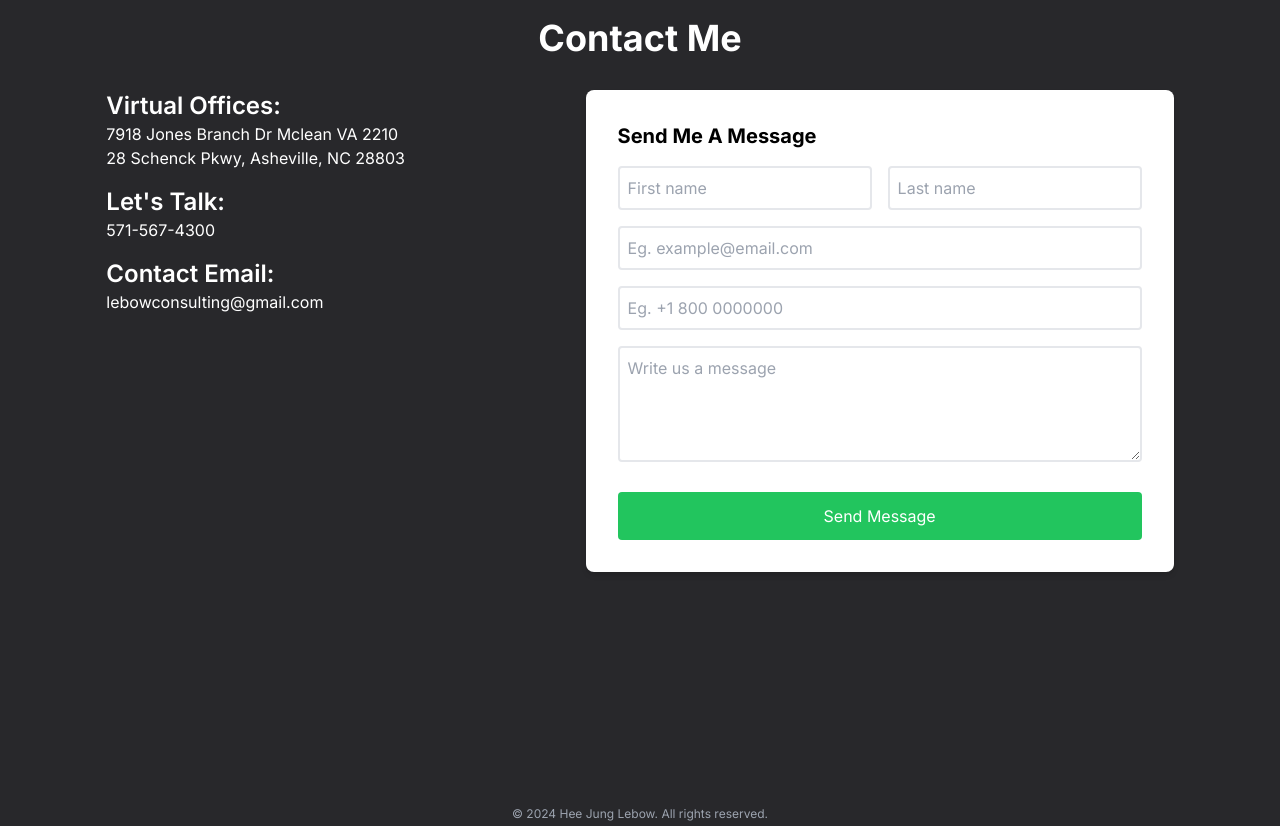
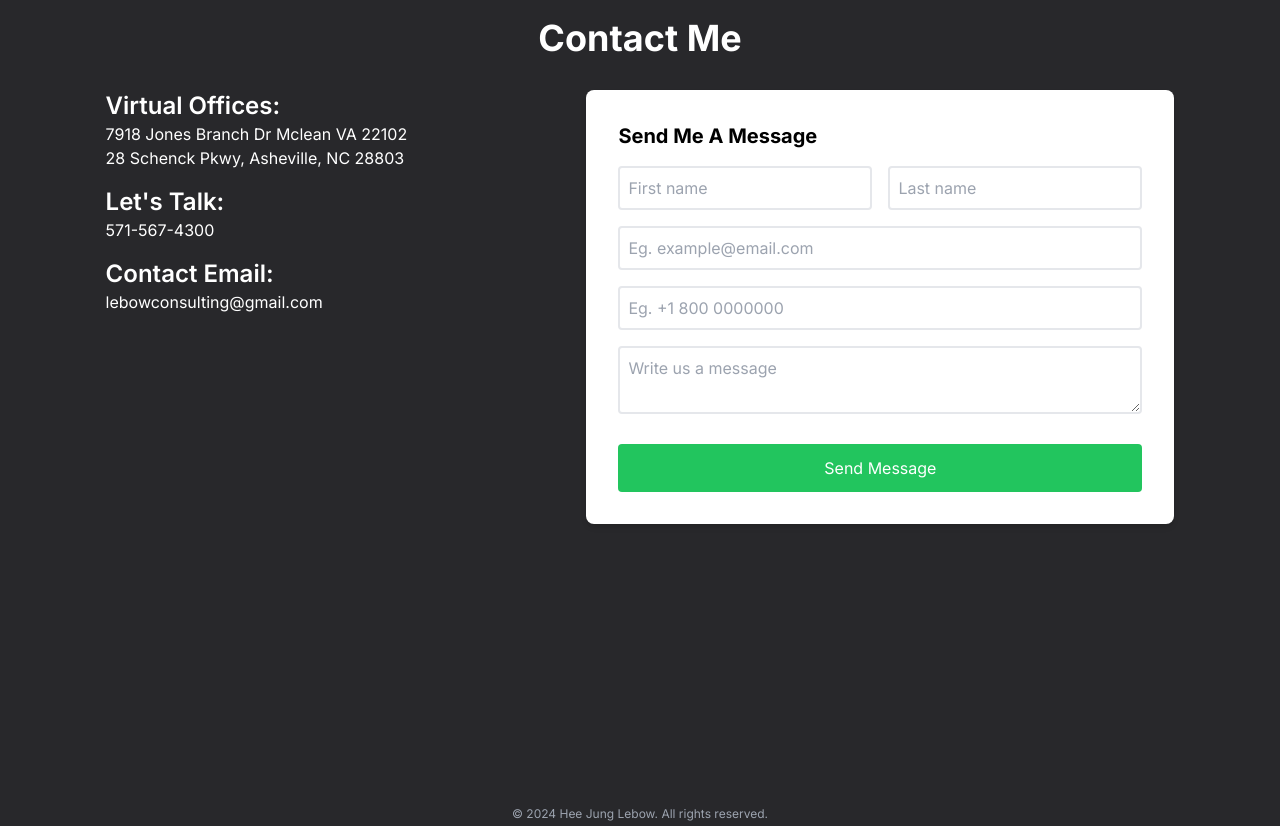
Before and after one commit to deflatedDbug/blockchaintax, a Next.js app: page / in a window 1280 px wide. Shown: the part 1720-2546 px from the top of the page. Built offline with nearby package versions, Linux system fonts and the light colour scheme.

Commit message:
resolved type error and edited contact form info

```diff
--- a/components/contact.tsx
+++ b/components/contact.tsx
@@ -9,7 +9,7 @@ export default function ContactForm() {
           <div className="text-white mb-8 md:mb-0">
             <div className="mb-4">
               <h2 className="text-2xl font-semibold">Virtual Offices:</h2>
-              <p>7918 Jones Branch Dr Mclean VA 2210</p>
+              <p>7918 Jones Branch Dr Mclean VA 22102</p>
               <p>28 Schenck Pkwy, Asheville, NC 28803</p>
             </div>
             <div className="mb-4">
@@ -62,7 +62,6 @@ export default function ContactForm() {
               <textarea
                 placeholder="Write us a message"
                 className="border-2 w-full rounded p-2"
-                rows="4"
                 required
               ></textarea>
             </div>
```
